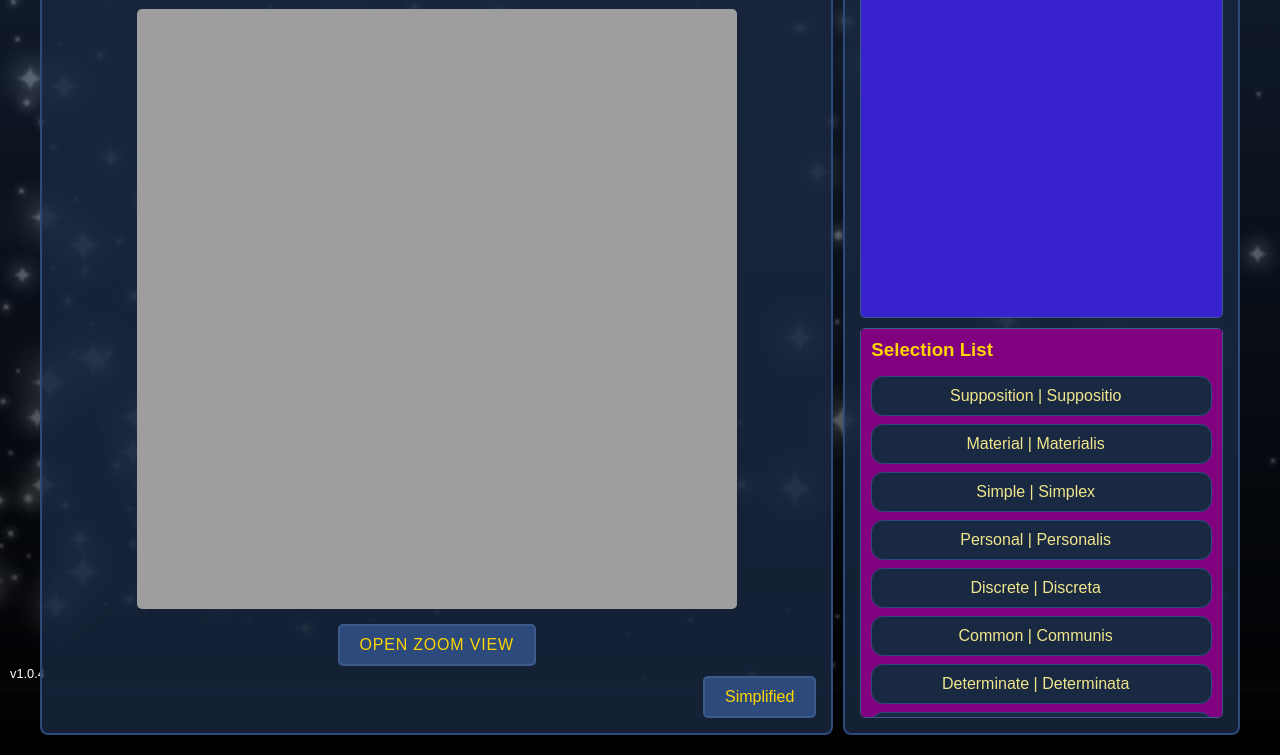
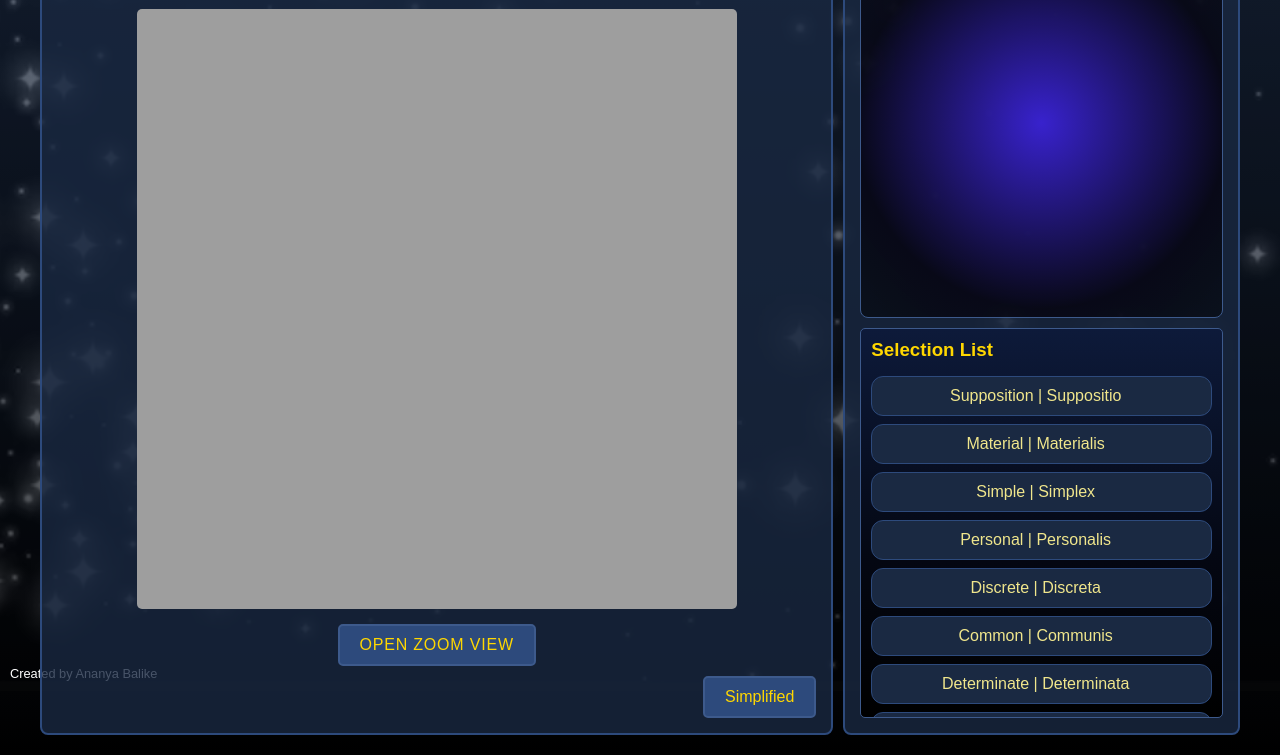
Before and after one commit to Hardik-S/9047, a plain HTML site: page index.html in a window 1280 px wide. Shown: the part 109-864 px from the top of the page. Drawn offline with Linux system fonts and the light colour scheme.

Commit message:
readyForAnanya

```diff
--- a/index.html
+++ b/index.html
@@ -52,7 +52,7 @@
         </div>
     </div>
 
-    <div class="version">v1.0.4</div>
+    <div class="author-credit" aria-label="Author credit">Created by Ananya Ba<a href="https://github.com/Hardik-S/9047" target="_blank" rel="noopener noreferrer">l</a>ike</div>
 
     <div id="imageModal" class="modal hidden" role="dialog" aria-modal="true" aria-labelledby="zoomModalTitle">
         <div class="modal-content">
--- a/style.css
+++ b/style.css
@@ -215,12 +215,14 @@ button:hover {
 
 #section-alpha {
     flex: 1;
-    background-color: #3822CD;
+    background: radial-gradient(circle at center, #3822CD 0%, rgba(5, 3, 15, 0.8) 70%, rgba(0, 0, 0, 0.5) 100%);
+    border: 1px solid #3d5a8c;
+    border-radius: 8px;
 }
 
 #selection-list {
     flex: 1;
-    background-color: purple;
+    background: linear-gradient(180deg, #0d1a3a 0%, #040712 60%, #000000 100%);
     overflow-y: auto;
 }
 
@@ -235,12 +237,19 @@ button:hover {
     color: #ffd700;
 }
 
-.version {
+.author-credit {
     position: fixed;
     bottom: 10px;
     left: 10px;
     font-size: 0.8em;
     color: #fff;
+}
+
+.author-credit a {
+    color: inherit;
+    text-decoration: none;
+    cursor: text;
+    outline: none;
 }
 
 .display h2 {
@@ -339,7 +348,7 @@ button:hover {
 }
 
 @media (max-width: 1024px) {
-  .container, .version {
+  .container, .author-credit {
     display: none;
   }
   body::before {
```
